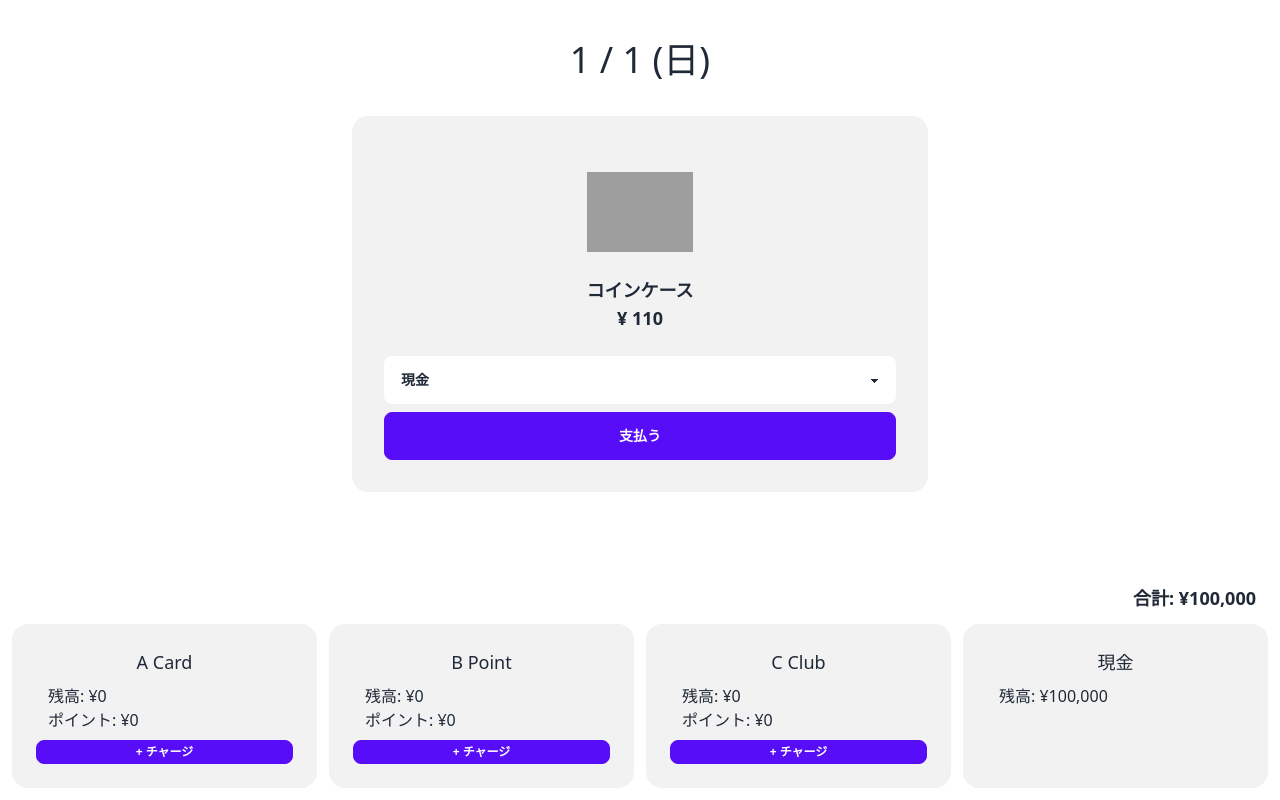
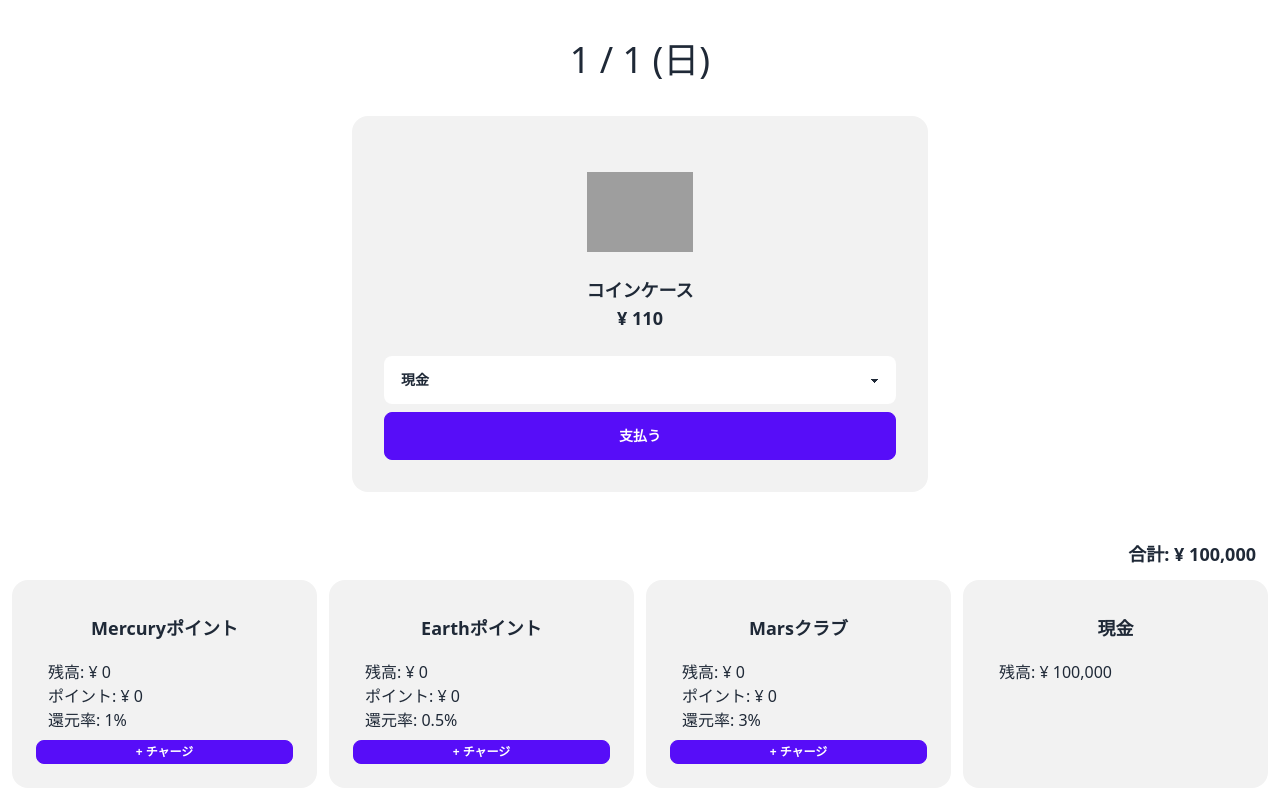
Before and after one commit to laddge/poikatsu-game, a Vue app: page / in a window 1280 px wide. Built offline with nearby package versions, Linux system fonts and the light colour scheme; grey boxes are pictures that could not be loaded.

Commit message:
add pay deck parts

```diff
--- /dev/null
+++ b/src/components/parts/PayDeck.vue
@@ -0,0 +1,32 @@
+<script setup lang="ts">
+import { sumPoints } from '@/stores/payments'
+import type { Pay } from '@/stores/payments'
+import type { Item } from '@/assets/items'
+
+const props = defineProps<{
+  pay?: Pay
+  cash: number
+  date: Date
+  item: Item
+}>()
+</script>
+
+<template>
+  <div class="bg-base-200 px-3 py-6 lg:px-6 rounded-box">
+    <div class="w-full text-center tooltip before:max-w-[45vw] before:md:max-w-[23vw]" :data-tip="props.pay ? props.pay.desc : null">
+      <button class="btn btn-ghost text-lg normal-case">{{ props.pay ? props.pay.name : '現金' }}</button>
+    </div>
+    <div class="mt-2">
+      <div class="px-3">
+        残高: ¥ {{ props.pay ? props.pay.balance.toLocaleString() : cash.toLocaleString() }}
+      </div>
+      <div v-if="props.pay" class="px-3">
+        ポイント: ¥ {{ sumPoints(props.pay).toLocaleString() }}
+      </div>
+      <div v-if="props.pay" class="px-3">
+        還元率: {{ props.pay.returnRate(date, item) * 100 }}%
+      </div>
+    </div>
+    <button v-if="props.pay" class="btn btn-xs btn-primary w-full mt-2">+ チャージ</button>
+  </div>
+</template>
--- a/src/components/views/MainView.vue
+++ b/src/components/views/MainView.vue
@@ -1,13 +1,31 @@
 <script setup lang="ts">
+import { ref, computed } from 'vue'
+import { storeToRefs } from 'pinia'
+import { sumPoints, usePaymentsStore } from '@/stores/payments'
 import { items } from '@/assets/items'
+import PayDeck from '@/components/parts/PayDeck.vue'
 
+const { cash, wallet } = storeToRefs(usePaymentsStore())
+const date = ref(new Date(2023, 0, 1))
 const item = items[Math.floor(Math.random() * items.length)]
+
+wallet.value = wallet.value.filter(pay => ['mercury', 'earth', 'mars'].indexOf(pay.id) !== -1)
+
+const totalMoney = computed(() => {
+  let res: number = 0
+  for (const pay of wallet.value) {
+    res += pay.balance
+    res += sumPoints(pay)
+  }
+  res += cash.value
+  return res
+})
 </script>
 
 <template>
   <div class="p-4">
     <div class="text-4xl text-center p-6">
-      1 / 1 (日)
+      {{ date.getMonth() + 1 }} / {{ date.getDate() }} ({{ '日月火水木金土'[date.getDay()] }})
     </div>
     <div class="rounded-box bg-base-200 max-w-xl mx-auto mt-3 p-8">
       <img :src="item.img" :alt="item.img.replace(/.+\/(.+?)\..+(.*)?$/, '$1')" class="h-20 mx-auto my-6" />
@@ -30,34 +48,12 @@ const item = items[Math.floor(Math.random() * items.length)]
           Wallet
         </label>
         <div class="ml-auto font-bold">
-          合計: ¥100,000
+          合計: ¥ {{ totalMoney.toLocaleString() }}
         </div>
       </div>
       <div class="grid grid-cols-2 md:grid-cols-4 gap-3 p-3 h-0 wallet md:h-auto">
-        <div v-for="pmt in ['A Card', 'B Point', 'C Club']" class="bg-base-200 px-3 py-6 lg:px-6 rounded-box">
-          <div class="text-lg text-center">
-            {{ pmt }}
-          </div>
-          <div class="mt-2">
-            <div class="px-3">
-              残高: ¥0
-            </div>
-            <div class="px-3">
-              ポイント: ¥0
-            </div>
-          </div>
-          <button class="btn btn-xs btn-primary w-full mt-2">+ チャージ</button>
-        </div>
-        <div class="bg-base-200 px-3 py-6 lg:px-6 rounded-box">
-          <div class="text-lg text-center">
-            現金
-          </div>
-          <div class="mt-2">
-            <div class="px-3">
-              残高: ¥100,000
-            </div>
-          </div>
-        </div>
+        <PayDeck v-for="pay in wallet" :pay="pay" :cash="cash" :date="date" :item="item" />
+        <PayDeck :cash="cash" :date="date" :item="item" />
       </div>
     </div>
   </div>
--- a/src/stores/payments.ts
+++ b/src/stores/payments.ts
@@ -7,7 +7,7 @@ type Point = {
   point: number
 }
 
-type Pay = {
+export type Pay = {
   id: string
   name: string
   desc: string
@@ -15,6 +15,19 @@ type Pay = {
   points: Point[]
   expiration: number
   returnRate: (date: Date, item: Item) => number
+}
+
+export const sumPoints = (pay: Pay): number => {
+  const points = pay.points.map(point => point.point)
+  if (points) {
+    let sum: number = 0
+    for (const p of points) {
+      sum += p
+    }
+    return sum
+  } else {
+    return 0
+  }
 }
 
 export const usePaymentsStore = defineStore('payments', () => {
@@ -136,7 +149,6 @@ export const usePaymentsStore = defineStore('payments', () => {
   ])
 
   const charge = (id: string, amount: number) => {
-    const pay = wallet.value.filter(pay => pay.id == id)[0]
     if (cash.value < amount) return
     cash.value -= amount
     pay.balance += amount
```
